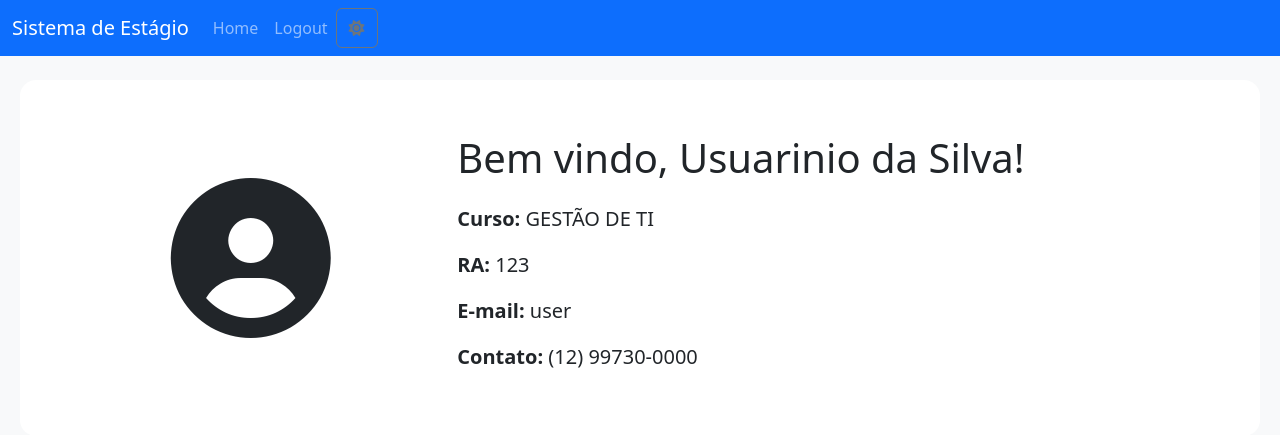
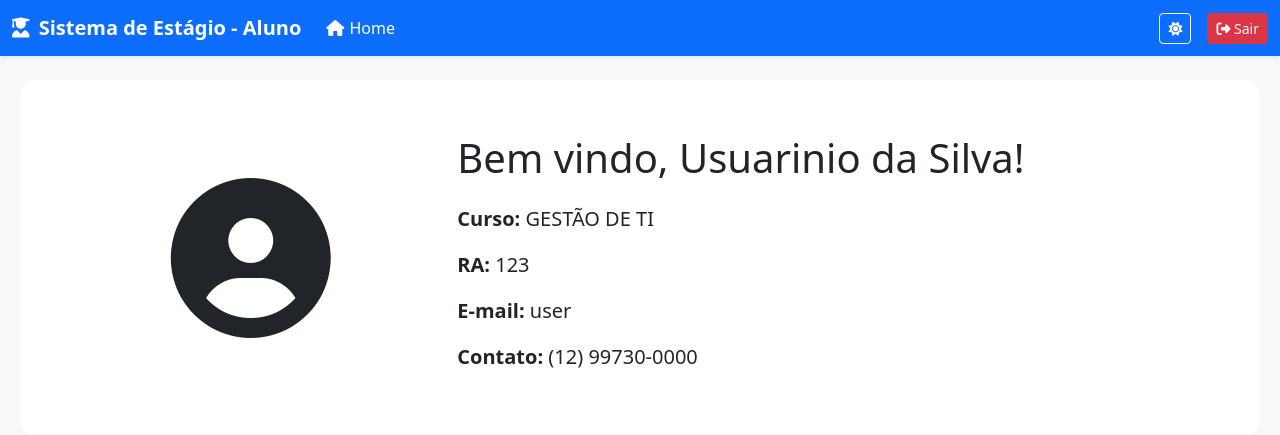
Before and after one commit to BrenoStuff/sistema-estagio, a PHP site: page /index.php in a window 1280 px wide. Shown: the top 435 px of the page. Run offline with PHP 8.4, Linux system fonts and the light colour scheme; a user stored in the database is signed in; data comes from the database, SQL or seed files in the repository.

Commit message:
Atualização visual do navbar

```diff
--- a/components/navbar.php
+++ b/components/navbar.php
@@ -1,26 +1,86 @@
+<?php
+// Pega a variável $navActive, se ela foi definida na página que incluiu este navbar
+$navActive = $navActive ?? '';
+
+// Verifica o nível de acesso da sessão. O padrão é 'aluno' se não estiver definido.
+// 'verifica.php' deve ter sido incluído ANTES deste arquivo para que $_SESSION['acesso'] exista.
+$user_acesso = $_SESSION['acesso'] ?? 'aluno';
+?>
 <!-- NAVBAR -->
-<nav class="navbar navbar-expand-lg bg-primary navbar-dark">
+<nav class="navbar navbar-expand-lg bg-primary navbar-dark shadow-sm sticky-top">
     <div class="container-fluid">
 
-        <a class="navbar-brand" href="<?php echo BASE_URL; ?>"><?php echo SIS_NAME; ?></a>
+        <?php if ($user_acesso == 'admin'): ?>
+            <!-- Título do Sistema (Admin) -->
+            <a class="navbar-brand fw-bold" href="<?php echo BASE_URL; ?>admin/index.php">
+                <i class="fas fa-user-shield me-1"></i>
+                <?php echo SIS_NAME; ?> - Admin
+            </a>
+        <?php else: ?>
+            <!-- Título do Sistema (Aluno) -->
+            <a class="navbar-brand fw-bold" href="<?php echo BASE_URL; ?>index.php">
+                <i class="fas fa-user-graduate me-1"></i>
+                <?php echo SIS_NAME; ?> - Aluno
+            </a>
+        <?php endif; ?>
 
+        <!-- Botão de Toggle para mobile -->
         <button class="navbar-toggler" type="button" data-bs-toggle="collapse" data-bs-target="#navbarNav" aria-controls="navbarNav" aria-expanded="false" aria-label="Toggle navigation">
             <span class="navbar-toggler-icon"></span>
         </button>
 
+        <!-- Conteúdo Colapsável -->
         <div class="collapse navbar-collapse" id="navbarNav">
-            <ul class="navbar-nav">
 
-                <!-- Item (home) e botão de logout na direita da pagina -->
+            <!-- Links Principais (à esquerda) -->
+            <ul class="navbar-nav me-auto mb-2 mb-lg-0">
+                <?php if ($user_acesso == 'admin'): ?>
+                    <!-- Link Admin -->
+                    <li class="nav-item">
+                        <a class="nav-link <?php echo ($navActive == 'home' ? 'active' : ''); ?>" href="<?php echo BASE_URL; ?>admin/index.php">
+                            <i class="fas fa-fw fa-tachometer-alt"></i> Dashboard
+                        </a>
+                    </li>
+                <?php else: ?>
+                    <!-- Link Aluno -->
+                     <li class="nav-item">
+                        <a class="nav-link <?php echo ($navActive == 'home' ? 'active' : ''); ?>" href="<?php echo BASE_URL; ?>index.php">
+                            <i class="fas fa-fw fa-home"></i> Home
+                        </a>
+                    </li>
+                <?php endif; ?>
+
+                <!--
+                Você pode adicionar mais links universais ou específicos aqui, ex:
                 <li class="nav-item">
-                    <a class="nav-link" href="<?php echo BASE_URL; ?>index.php">Home</a>
+                    <a class="nav-link" href="<?php echo BASE_URL; ?>documentos.php">
+                        <i class="fas fa-fw fa-file-alt"></i> Documentos
+                    </a>
                 </li>
-                <li class="nav-item">
-                    <a class="nav-link" href="<?php echo BASE_URL; ?>backend/auth/logout.php">Logout</a>
+                -->
+            </ul>
+
+            <!-- Itens de Ação (à direita) -->
+            <!-- d-flex flex-row align-items-center garante o alinhamento correto dos botões -->
+            <ul class="navbar-nav ms-auto d-flex flex-row align-items-center">
+
+                <!-- Dropdown "Adicionar Novo" FOI REMOVIDO -->
+
+                <!-- Botão Troca de Tema -->
+                <li class="nav-item me-3">
+                    <!-- Usando btn-outline-light para melhor contraste no navbar-dark -->
+                    <button type="button" class="btn btn-outline-light btn-sm" id="theme-toggler" title="Alternar Tema">
+                        <i class="fas fa-moon"></i>
+                    </button>
                 </li>
 
-                <!-- Botão troca de thema -->
-                <button type="button" class="btn btn-outline-secondary" id="theme-toggler"></button>
+                <!-- Botão de Logout -->
+                <li class="nav-item">
+                    <a class="btn btn-danger btn-sm" href="<?php echo BASE_URL; ?>backend/auth/logout.php" title="Sair">
+                        <i class="fas fa-sign-out-alt"></i> Sair
+                    </a>
+                </li>
+
             </ul>
         </div>
 
```
